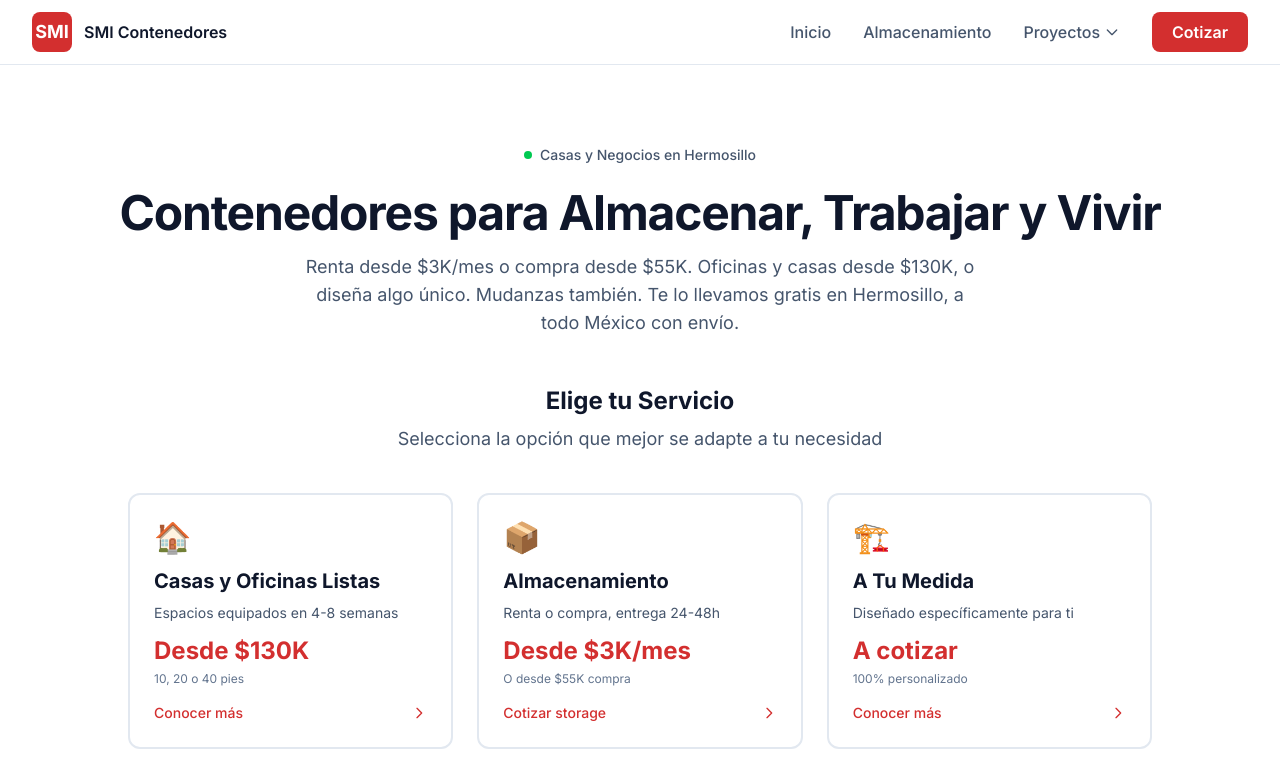
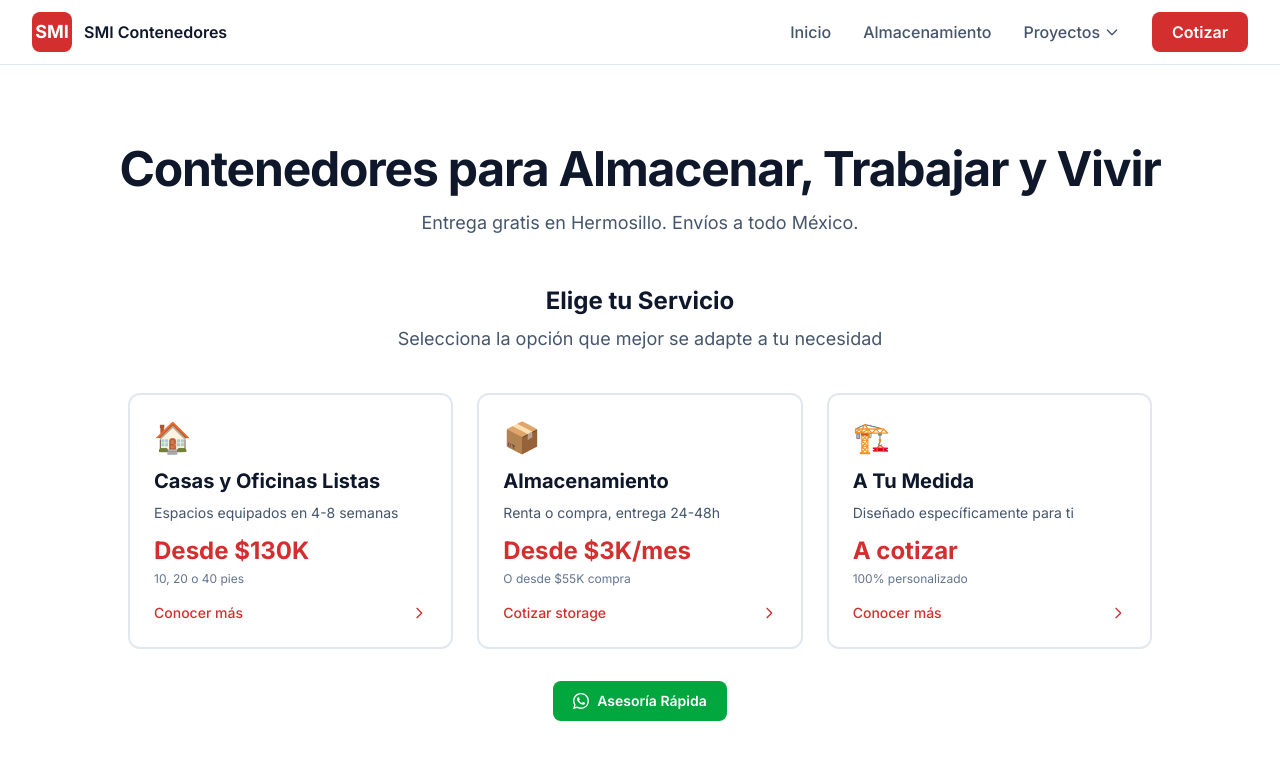
Before and after one commit to stevetrabajos0/smi-contenedores, a Next.js app: page / in a window 1280 px wide. Shown: the top 779 px of the page. Built offline with nearby package versions, Linux system fonts and the light colour scheme.

Commit message:
fix: eliminar badge hero + acortar subtítulo para máximo contenido visible

```diff
--- a/app/page.tsx
+++ b/app/page.tsx
@@ -17,14 +17,6 @@ export default function HomePage() {
       <section className="relative bg-white py-12 sm:py-16 lg:py-20 min-h-[85vh] sm:min-h-[60vh] flex items-center">
         <div className="max-w-7xl mx-auto px-4 sm:px-6 lg:px-8 w-full">
 
-          {/* Trust badge */}
-          <div className="flex items-center justify-center gap-2 mb-6">
-            <div className="w-2 h-2 bg-green-500 rounded-full"></div>
-            <span className="text-sm text-slate-600 font-medium">
-              Casas y Negocios en Hermosillo
-            </span>
-          </div>
-
           {/* Main headline - SHORT & CLEAR */}
           <h1 className="text-3xl sm:text-4xl lg:text-5xl font-bold text-slate-900 text-center mb-4 tracking-tight">
             Contenedores para Almacenar, Trabajar y Vivir
@@ -32,7 +24,7 @@ export default function HomePage() {
 
           {/* Subheadline - CONCISE */}
           <p className="text-base sm:text-lg text-slate-600 text-center mb-10 sm:mb-12 max-w-2xl mx-auto">
-            Renta desde $3K/mes o compra desde $55K. Oficinas y casas desde $130K, o diseña algo único. Mudanzas también. Te lo llevamos gratis en Hermosillo, a todo México con envío.
+            Entrega gratis en Hermosillo. Envíos a todo México.
           </p>
 
           {/* Service Selection Header */}
```
